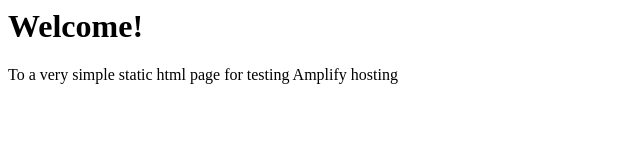
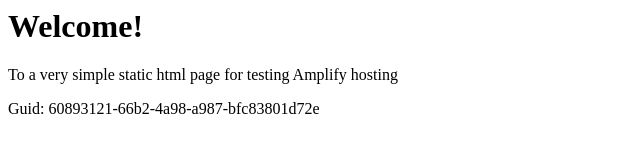
Before and after one commit to aws-aemilia-sin/Github-PR-Commit-Integration-Test-DoNotTouch-v0-prod-ap-southeast-1, a website: page src/index.html in a window 1280 px wide. Shown: the whole page, without its empty margins (0-640 px from the left). Drawn offline with Linux system fonts and the light colour scheme.

Commit message:
commit from integ tests

```diff
--- a/src/index.html
+++ b/src/index.html
@@ -1,3 +1,5 @@
+
+
 <html lang="en">
 
 <head>
@@ -10,6 +12,6 @@
 <body>
     <h1>Welcome!</h1>
     <p>To a very simple static html page for testing Amplify hosting</p>
-</body>
+    <p>Guid: 60893121-66b2-4a98-a987-bfc83801d72e</p></body>
 
 </html>
```
